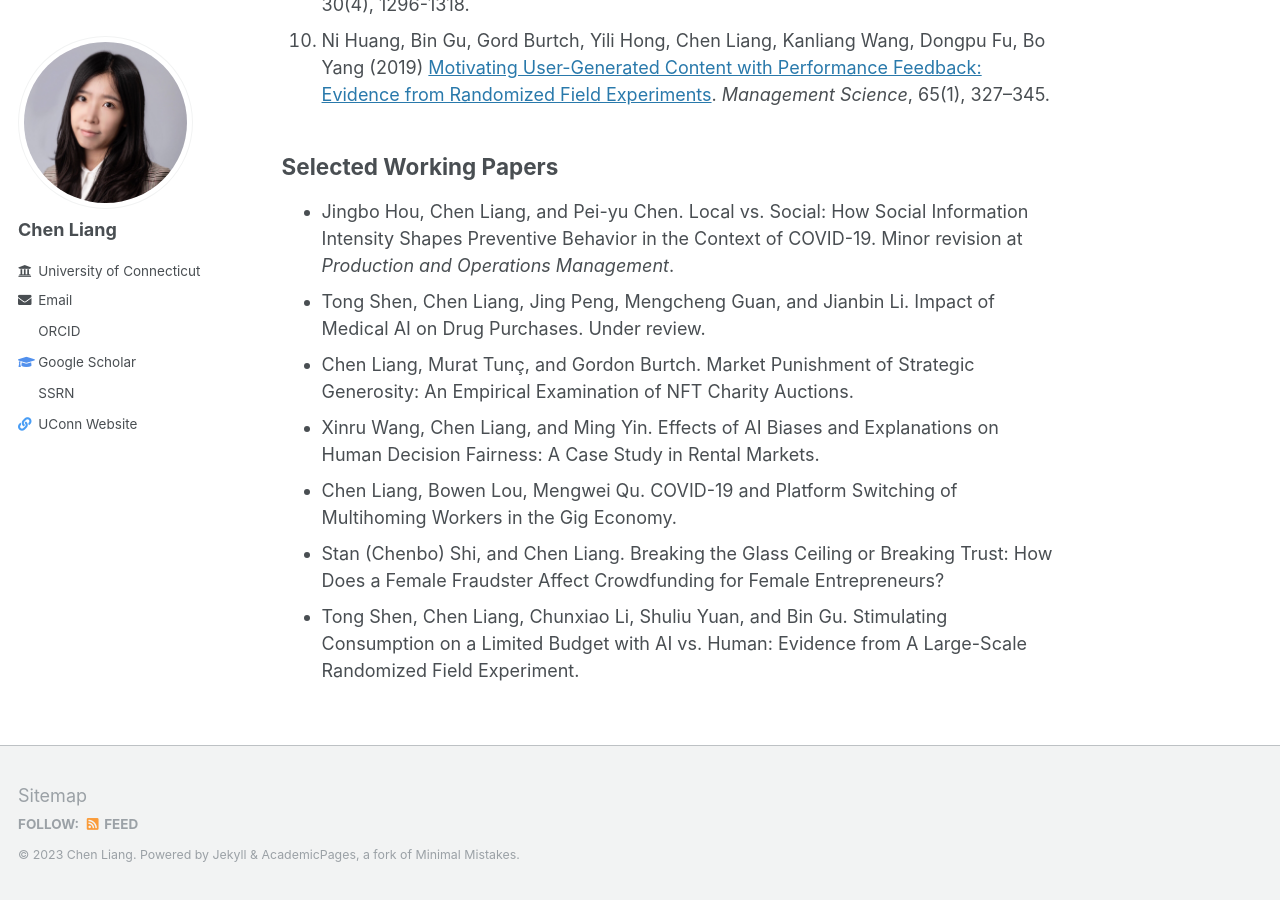
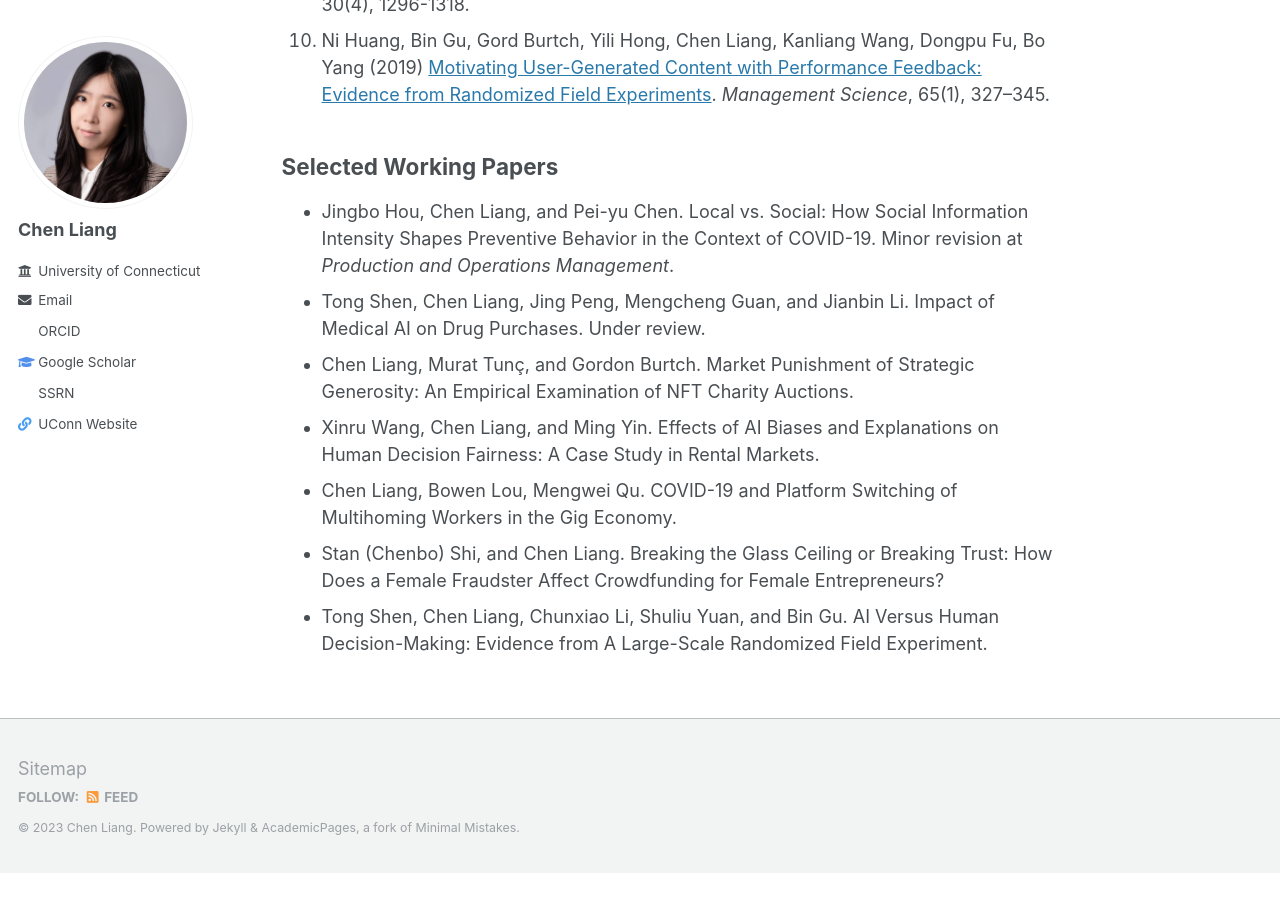
Before and after one commit to chen0liang/chen0liang.github.io, a Jekyll site: the page built from _pages/research.md, in a window 1280 px wide and 900 px high, scrolled down 938 px. Built offline with Jekyll 4.4.1, drawn with Linux system fonts in a browser that asks for light colours; a style sheet for code colours, icons or effects is not loaded; after the commit the page ends 1811 px from its top, so only the background shows below that.

Commit message:
Update research.md

```diff
--- a/_pages/research.md
+++ b/_pages/research.md
@@ -27,4 +27,4 @@ author_profile: true
 -   Xinru Wang, Chen Liang, and Ming Yin. Effects of AI Biases and Explanations on Human Decision Fairness: A Case Study in Rental Markets.
 -   Chen Liang, Bowen Lou, Mengwei Qu. COVID-19 and Platform Switching of Multihoming Workers in the Gig Economy.
 -   Stan (Chenbo) Shi, and Chen Liang. Breaking the Glass Ceiling or Breaking Trust: How Does a Female Fraudster Affect Crowdfunding for Female Entrepreneurs?
--   Tong Shen, Chen Liang, Chunxiao Li, Shuliu Yuan, and Bin Gu. Stimulating Consumption on a Limited Budget with AI vs. Human: Evidence from A Large-Scale Randomized Field Experiment.
+-   Tong Shen, Chen Liang, Chunxiao Li, Shuliu Yuan, and Bin Gu. AI Versus Human Decision-Making: Evidence from A Large-Scale Randomized Field Experiment.
```
